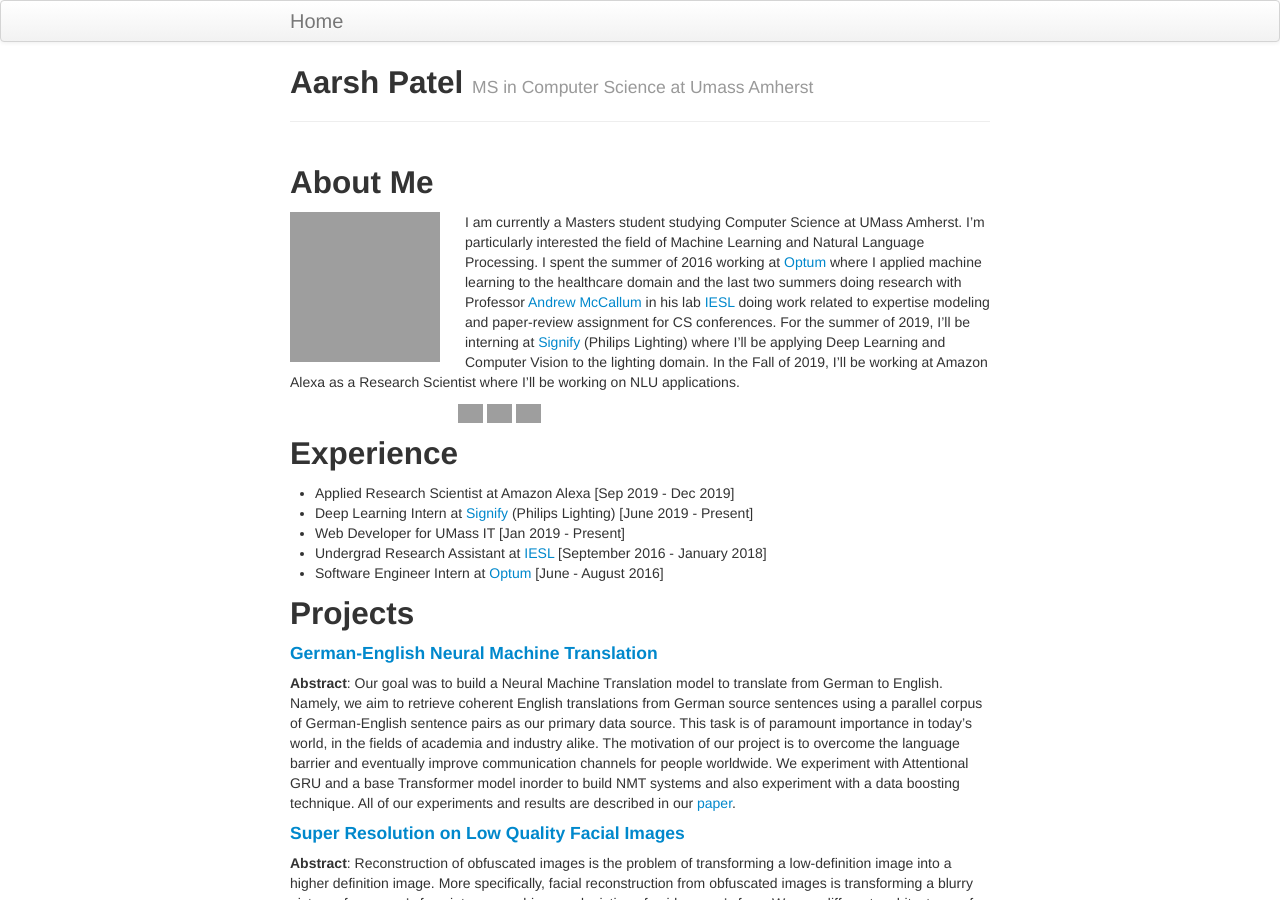
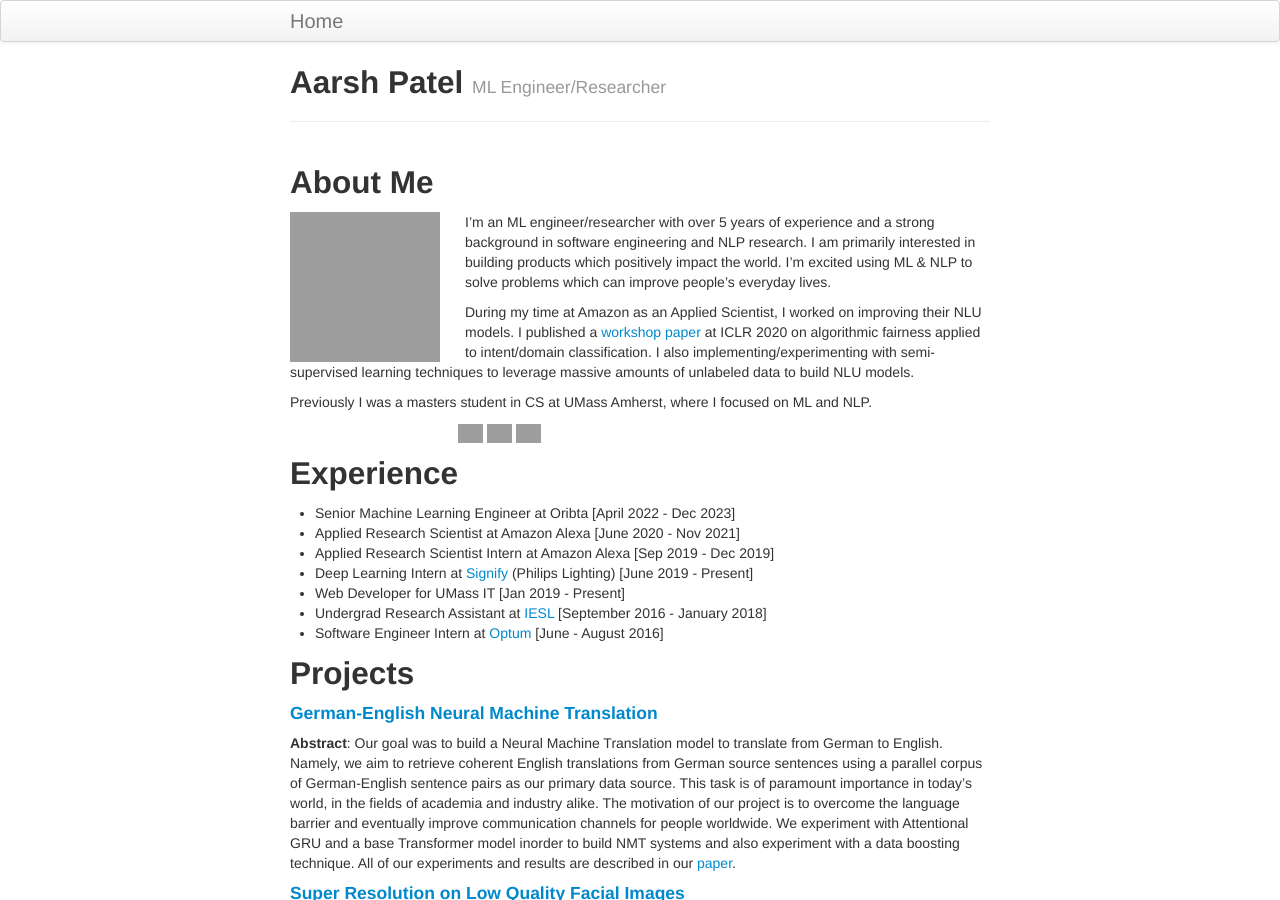
Before and after one commit to aarshpatel/website, a Jekyll site: the page built from index.md, in a window 1280 px wide and 900 px high. Built offline with Jekyll 4.4.1, drawn with Linux system fonts in a browser that asks for light colours; some of the changed text lies outside the part shown; grey boxes are pictures that could not be loaded.

Commit message:
Update index.md

```diff
--- a/index.md
+++ b/index.md
@@ -1,16 +1,18 @@
 ---
 layout: page
 title: Aarsh Patel
-tagline: MS in Computer Science at Umass Amherst
+tagline: ML Engineer/Researcher
 ---
 
 About Me
 ---
 
 <img src="https://avatars1.githubusercontent.com/u/5000775?s=460&v=4" width="150" height="150" style="float:left;margin-right:25px;"/>
-I am currently a Masters student studying Computer Science at UMass Amherst. I'm particularly interested the field of Machine Learning and Natural Language
-Processing. I spent the summer of 2016 working at [Optum](https://www.optum.com/) where I applied machine learning to the healthcare domain and the last two summers doing research with Professor [Andrew McCallum](https://people.cs.umass.edu/~mccallum/) in his lab [IESL](http://www.iesl.cs.umass.edu/) doing work related to expertise modeling and paper-review assignment
-for CS conferences. For the summer of 2019, I'll be interning at [Signify](https://www.signify.com/en-us) (Philips Lighting) where I'll be applying Deep Learning and Computer Vision to the lighting domain. In the Fall of 2019, I'll be working at Amazon Alexa as a Research Scientist where I'll be working on NLU applications.
+I'm an ML engineer/researcher with over 5 years of experience and a strong background in software engineering and NLP research. I am primarily interested in building products which positively impact the world. I'm excited using ML & NLP to solve problems which can improve people's everyday lives.
+
+During my time at Amazon as an Applied Scientist, I worked on improving their NLU models. I published a [workshop paper](https://www.amazon.science/publications/towards-classification-parity-across-cohorts) at ICLR 2020 on algorithmic fairness applied to intent/domain classification. I also implementing/experimenting with semi-supervised learning techniques to leverage massive amounts of unlabeled data to build NLU models.
+
+Previously I was a masters student in CS at UMass Amherst, where I focused on ML and NLP.
 
 <div style="margin-left:24%;">
 <a href="https://drive.google.com/file/d/1hBtD1asQuTUDkWcwnDmjiuUZQrJfqhAp/view?usp=sharing"><img src="https://simpleicons.org/icons/wheniwork.svg" width="25" height="25"/></a>
@@ -20,7 +22,9 @@ for CS conferences. For the summer of 2019, I'll be interning at [Signify](https
 
 Experience
 ---
-* Applied Research Scientist at Amazon Alexa [Sep 2019 - Dec 2019]
+* Senior Machine Learning Engineer at Oribta [April 2022 - Dec 2023]
+* Applied Research Scientist at Amazon Alexa [June 2020 - Nov 2021]
+* Applied Research Scientist Intern at Amazon Alexa [Sep 2019 - Dec 2019]
 * Deep Learning Intern at [Signify](https://www.signify.com/en-us) (Philips Lighting) [June 2019 - Present]
 * Web Developer for UMass IT [Jan 2019 - Present]
 * Undergrad Research Assistant at [IESL](http://www.iesl.cs.umass.edu/) [September 2016 - January 2018]
@@ -58,5 +62,5 @@ I like to keep a set of notes of things that I learn [here](https://drive.google
 
 Other Fun Stuff
 ---
-In my spare time, I enjoy playing basketball and football and performing outdoor activities such as
-hiking & biking, traveling the world and learning new things from [coursera](cousera.org).
+In my spare time, I enjoy playing basketball, football and performing outdoor activities such as
+hiking & biking, traveling the world and learning new things about ML, NLP and Generative AI.
```
